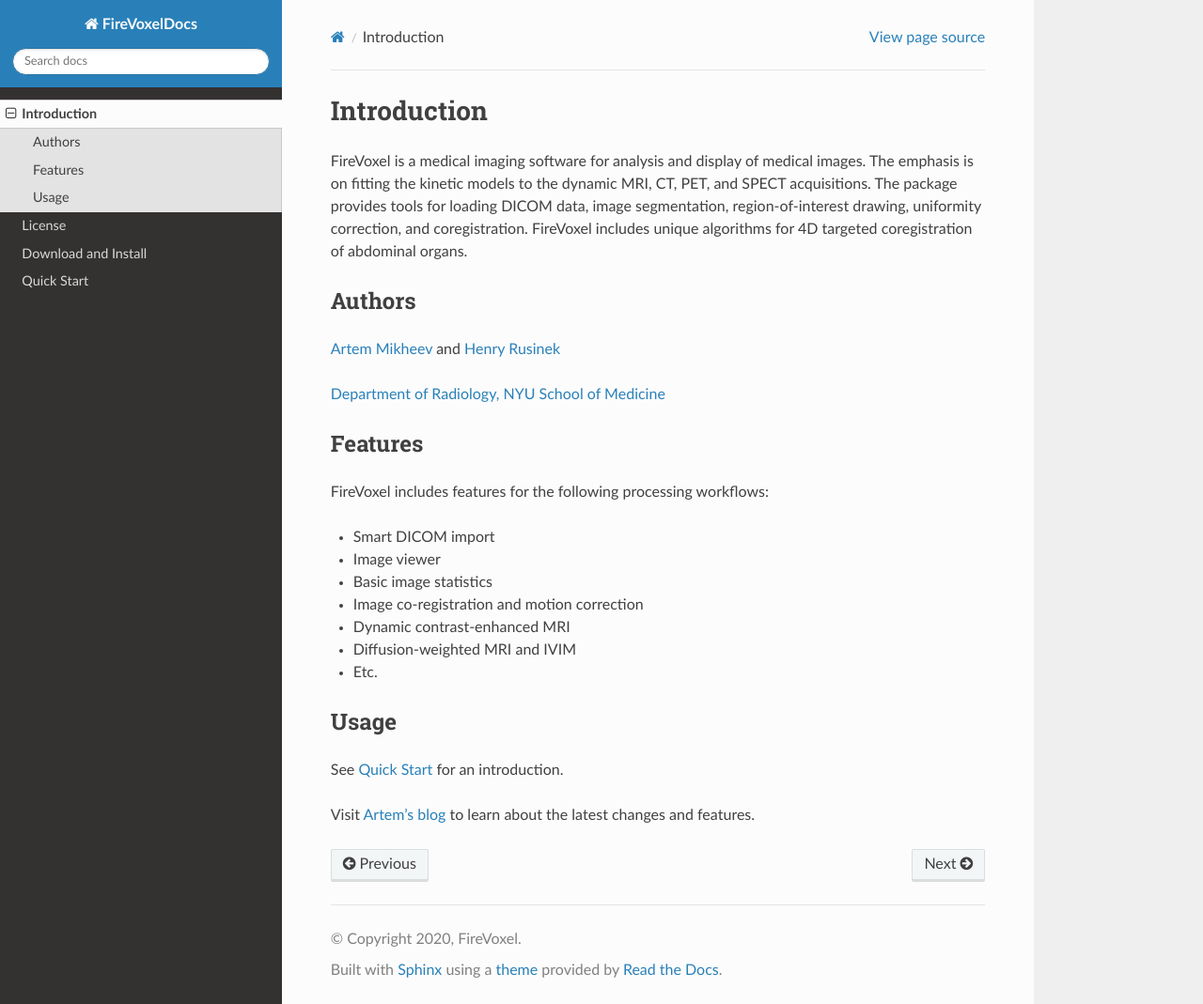
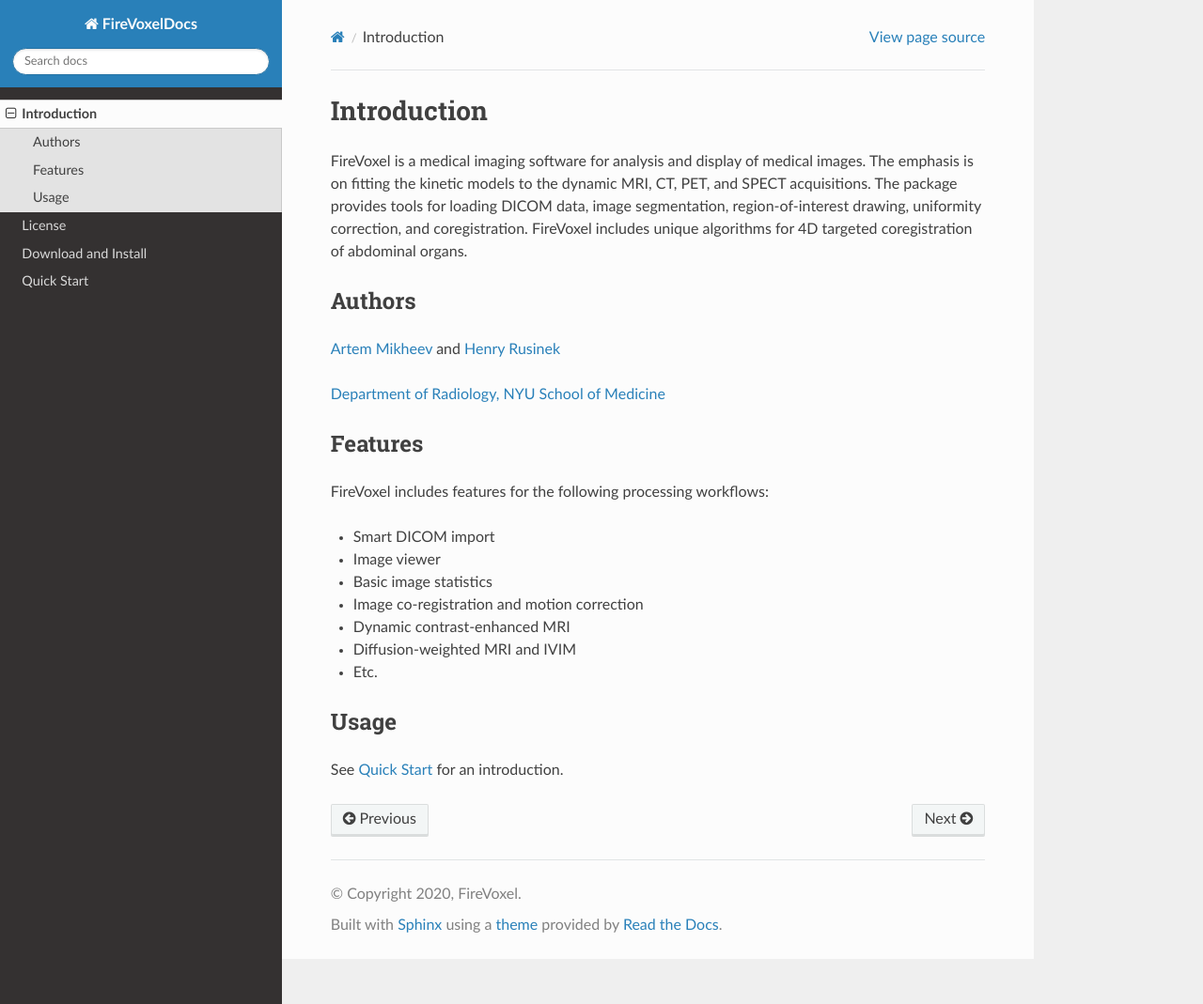
Before and after one commit to lbokacheva/firevoxeldocs, a Sphinx documentation site: the page built from docs/source/intro.rst, in a window 1280 px wide and 1069 px high. Shown: the whole window at 94% size. Built offline with Sphinx 7.4.7 and the Read the Docs theme 2.0.0, drawn with Linux system fonts in a browser that asks for light colours.

Commit message:
Update intro.rst

```diff
--- a/docs/source/intro.rst
+++ b/docs/source/intro.rst
@@ -36,5 +36,4 @@ Usage
 
 See `Quick Start <usage/quickstart.html>`_ for an introduction.
 
-Visit `Artem's blog <http://iacfvx.blogspot.com/>`_ to learn about
-the latest changes and features.
+.. Visit `Artem's blog <http://iacfvx.blogspot.com/>`_ to learn about the latest changes and features.
```
